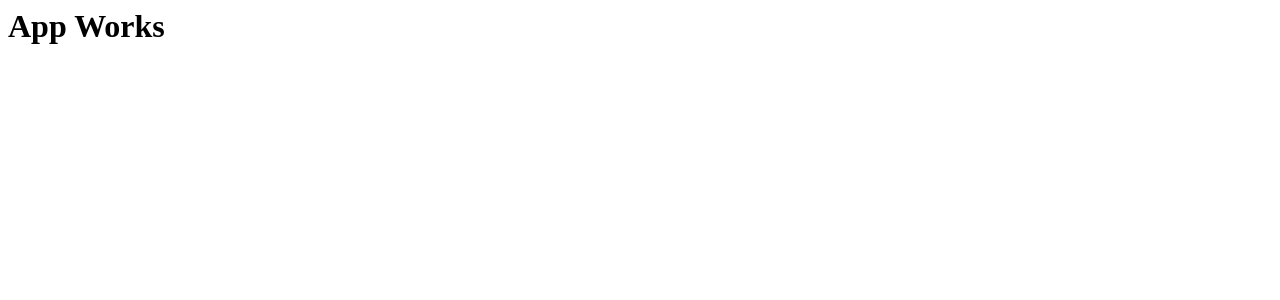
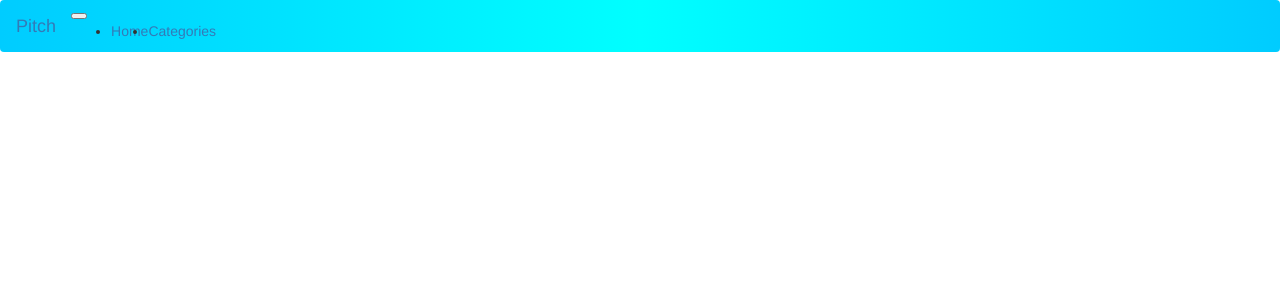
Before and after one commit to damunza/one_min_pitch, a Flask app: page / in a window 1280 px wide. Shown: the top 300 px of the page. Run offline with Flask 2, Linux system fonts and the light colour scheme; some libraries are stand-ins or nearby versions.

Commit message:
added a navbar

```diff
--- a/app/templates/base.html
+++ b/app/templates/base.html
@@ -1,4 +1,9 @@
 {% extends 'bootstrap/base.html' %}
+
+<!-- entering the navbar -->
+{% block navbar %}
+  {% include 'navbar.html' %}
+{% endblock %}
 
 <!DOCTYPE html>
 <html lang="en" dir="ltr">
--- a/app/templates/index.html
+++ b/app/templates/index.html
@@ -1 +1,3 @@
-<h1> App Works </h1>
+<!-- <h1> App Works </h1> -->
+
+{% extends 'base.html' %}
--- /dev/null
+++ b/app/templates/navbar.html
@@ -0,0 +1,26 @@
+<nav class="navbar navbar-expand-lg navbar-light" style="background:linear-gradient(-90deg, #00ccff, #00ffff, #00ccff);">
+  <a class="navbar-brand" href="/">Pitch</a>
+  <button class="navbar-toggler" type="button" data-toggle="collapse" data-target="#navbarSupportedContent" aria-controls="navbarSupportedContent" aria-expanded="false" aria-label="Toggle navigation">
+    <span class="navbar-toggler-icon"></span>
+  </button>
+
+  <div class="collapse navbar-collapse" id="navbarSupportedContent">
+    <ul class="navbar-nav mr-auto">
+      <li class="nav-item active">
+        <a class="nav-link" href="/">Home <span class="sr-only">(current)</span></a>
+      </li>
+
+      <li class="nav-item dropdown">
+        <a class="nav-link dropdown-toggle" href="#" id="navbarDropdown" role="button" data-toggle="dropdown" aria-haspopup="true" aria-expanded="false">
+          Categories
+        </a>
+        <div class="dropdown-menu" aria-labelledby="navbarDropdown">
+          <a class="dropdown-item" href="/pitch/business">Business </a>
+          <a class="dropdown-item" href="/pitch/pick-up">Pick-up</a>
+          <a class="dropdown-item" href="/pitch/interview">interview</a>
+          <div class="dropdown-divider"></div>
+        </div>
+      </li>
+    </ul>
+  </div>
+</nav>
--- a/app/templates/pitch.html
+++ b/app/templates/pitch.html
@@ -2,6 +2,7 @@
 {% block content %}
 
 {% for c in category %}
+<div class="container-fluid">
 <div class="card-deck">
   <div class="card-title">
     <h5>{{c.category}}</h5>
@@ -11,6 +12,7 @@
   </div>
 
 </div>
+</div>
 
 {% endfor %}
 {% endblock %}
```
